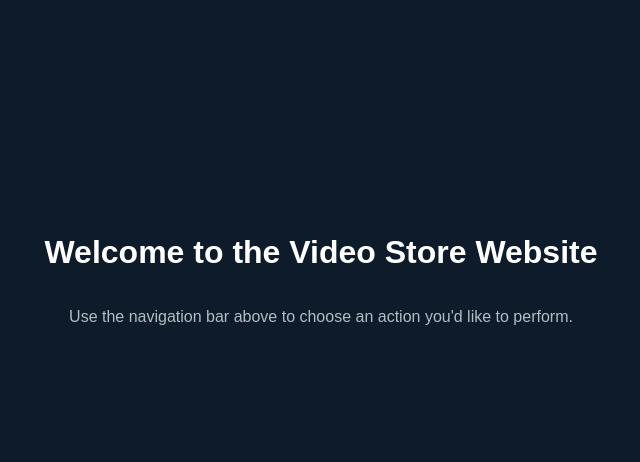
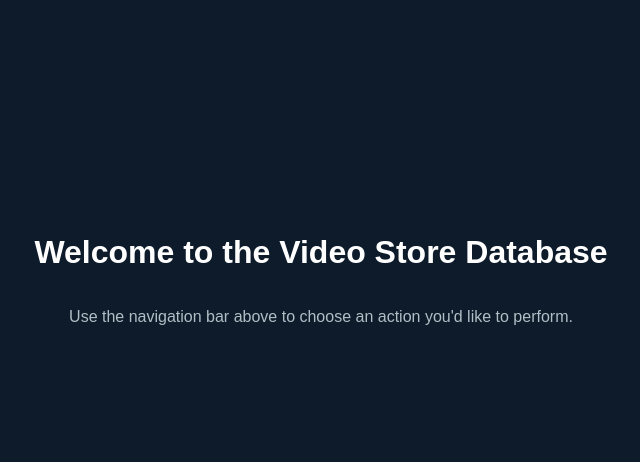
Before and after one commit to MZG15/EECE430-movies-app, a Django app: page / in a window 1280 px wide. Shown: the part 221-683 px from the top of the page, without its empty margins (319-959 px from the left). Run offline with Django 5.2, Linux system fonts and the light colour scheme.

Commit message:
Update index.html

```diff
--- a/templates/index.html
+++ b/templates/index.html
@@ -3,7 +3,7 @@
 
 {% block content %}
 <div class="container">
-<h1>Welcome to the Video Store Website</h1>
+<h1>Welcome to the Video Store Database</h1>
 <p class="text-secondary">Use the navigation bar above to choose an action you'd like to perform.</p>
 </div>
 {% endblock %}
```
